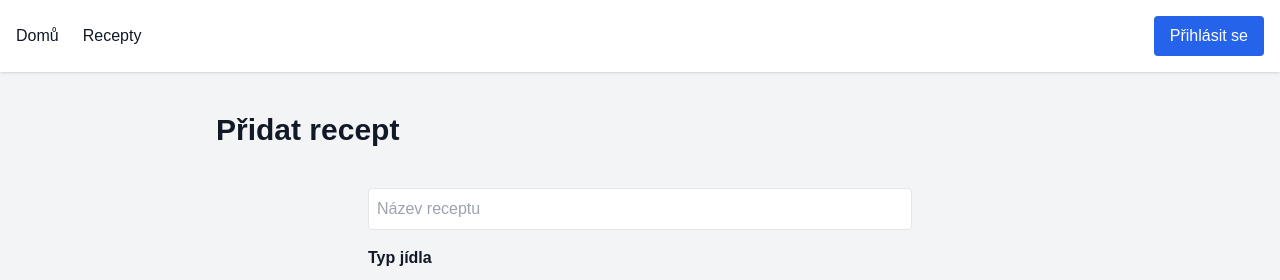
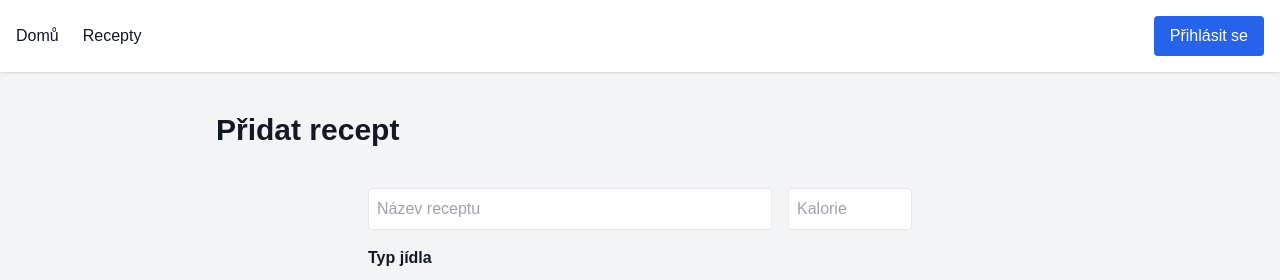
Before and after one commit to JanSladky/recepty_app, a Next.js app in the folder frontend/: page /pridat-recept in a window 1280 px wide. Shown: the top 280 px of the page. Built offline with nearby package versions, Linux system fonts and the light colour scheme; no server answers.

Commit message:
Pridani moznosti zapsani calorií

```diff
--- a/frontend/src/app/recepty/[id]/page.tsx
+++ b/frontend/src/app/recepty/[id]/page.tsx
@@ -22,6 +22,7 @@ type Recipe = {
   ingredients: Ingredient[];
   meal_types?: string[];
   steps?: string[];
+  calories: number;
 };
 
 export default function DetailPage() {
@@ -89,7 +90,10 @@ export default function DetailPage() {
 
   return (
     <div className="max-w-3xl mx-auto p-6">
-      <h1 className="text-3xl font-bold mb-4">{recipe.title}</h1>
+      <div className="flex flex-col md:flex-row md:items-center md:justify-between mb-4 gap-2">
+        <h1 className="text-3xl font-bold">{recipe.title}</h1>
+        {recipe.calories !== null && recipe.calories !== undefined && <span className="text-sm text-gray-700 md:text-base">{recipe.calories} kcal</span>}
+      </div>
 
       {mealTypes.length > 0 && (
         <div className="mb-4 text-sm">
--- a/frontend/src/components/RecipeForm.tsx
+++ b/frontend/src/components/RecipeForm.tsx
@@ -40,6 +40,7 @@ export default function RecipeForm({
   const [mealTypes, setMealTypes] = useState<string[]>(initialMealTypes);
   const [steps, setSteps] = useState<string[]>(initialSteps && initialSteps.length > 0 ? initialSteps : [""]);
   const [submitting, setSubmitting] = useState(false);
+  const [calories, setCalories] = useState<number | "">("");
 
   const ingredientRef = useRef<IngredientAutocompleteHandle>(null);
 
@@ -68,6 +69,9 @@ export default function RecipeForm({
     formData.append("categories", JSON.stringify(categories));
     formData.append("mealType", JSON.stringify(mealTypes));
     formData.append("steps", JSON.stringify(steps));
+    if (calories !== "") {
+      formData.append("calories", calories.toString());
+    }
 
     if (imageFile) {
       formData.append("image", imageFile);
@@ -85,7 +89,23 @@ export default function RecipeForm({
 
   return (
     <form onSubmit={handleFormSubmit} className="max-w-xl mx-auto p-4 space-y-4" encType="multipart/form-data">
-      <input type="text" value={title} onChange={(e) => setTitle(e.target.value)} placeholder="Název receptu" required className="w-full p-2 border rounded" />
+      <div className="grid grid-cols-1 md:grid-cols-12 gap-4">
+        <input
+          type="text"
+          value={title}
+          onChange={(e) => setTitle(e.target.value)}
+          placeholder="Název receptu"
+          required
+          className="md:col-span-9 p-2 border rounded w-full"
+        />
+        <input
+          type="number"
+          value={calories}
+          onChange={(e) => setCalories(e.target.value === "" ? "" : Number(e.target.value))}
+          placeholder="Kalorie"
+          className="md:col-span-3 p-2 border rounded w-full"
+        />
+      </div>
       {/* Zvolení typu jídla */}
       <h3 className="font-semibold">Typ jídla</h3>
       <MealTypeSelector selected={mealTypes} onToggle={toggleMealType} />
```
Also changed, not shown: 2 other files (tests, documents, lock files or other folders).
